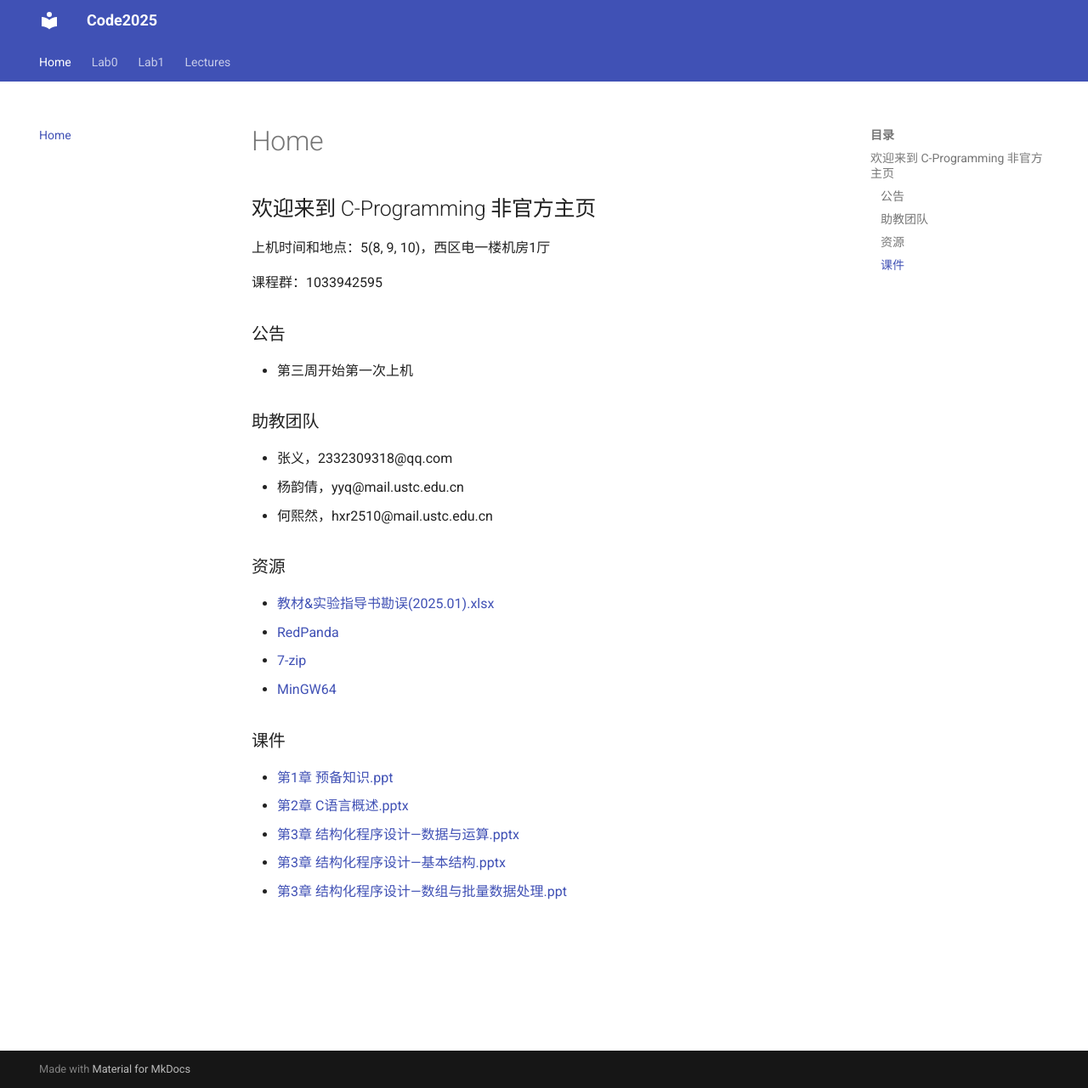
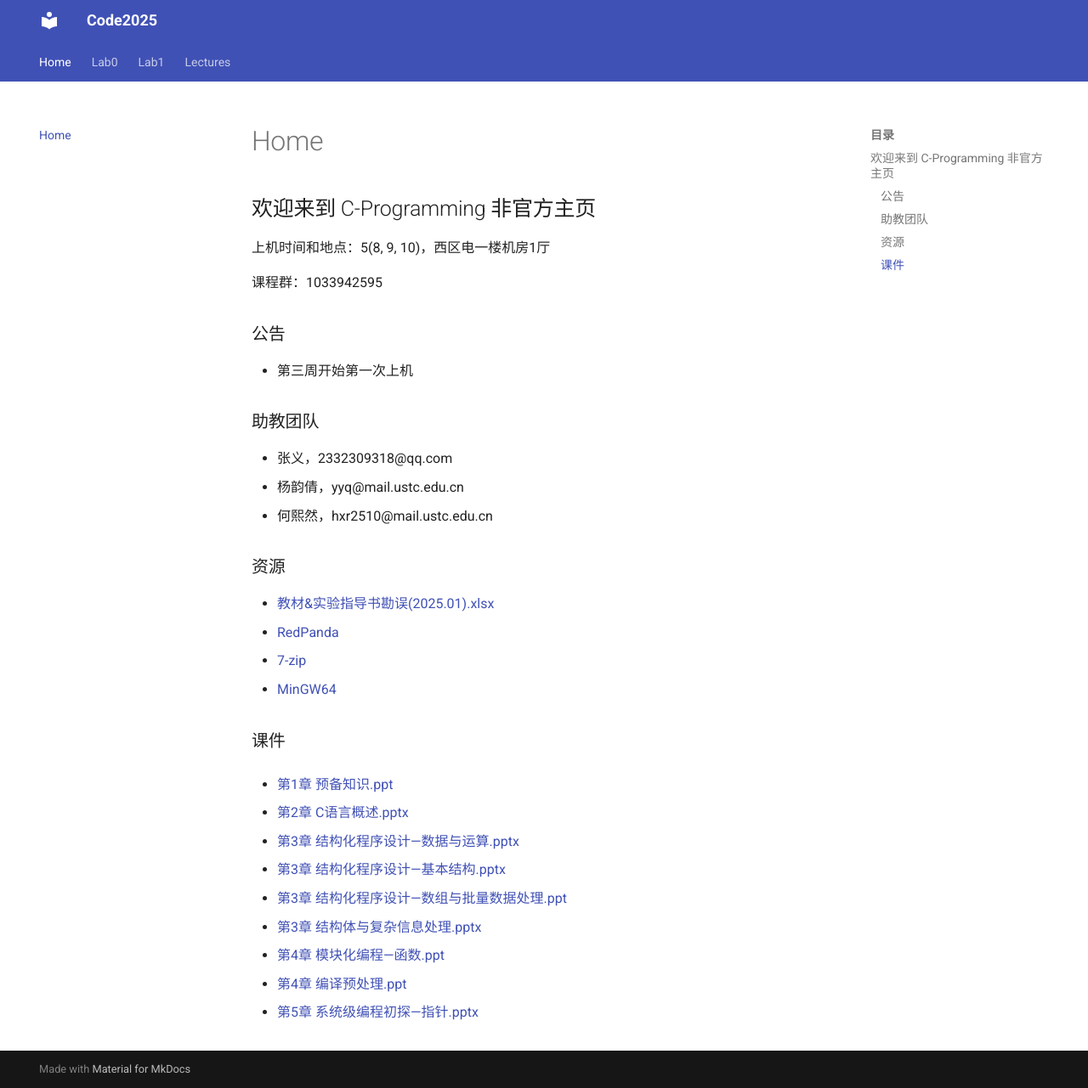
Before and after one commit to Tsincy-Peacy/Code2025, an MkDocs documentation site: the page built from docs/index.md, in a window 1280 px wide and 1281 px high. Shown: the whole window at 85% size. Built offline with MkDocs 1.6.1 and Material for MkDocs 9.7.7, drawn with Linux system fonts in a browser that asks for light colours.

Commit message:
update_slides_ch5

```diff
--- a/docs/index.md
+++ b/docs/index.md
@@ -34,7 +34,19 @@
 ### 课件
 
 - [第1章 预备知识.ppt](sliders\第1章 预备知识.ppt)
+
 - [第2章 C语言概述.pptx](sliders\第2章 C语言概述.pptx)
+
 - [第3章 结构化程序设计—数据与运算.pptx](sliders\第3章 结构化程序设计—数据与运算.pptx)
+
 - [第3章 结构化程序设计—基本结构.pptx](sliders\第3章 结构化程序设计—基本结构.pptx)
+
 - [第3章 结构化程序设计—数组与批量数据处理.ppt](sliders\第3章 结构化程序设计—数组与批量数据处理.ppt)
+
+- [第3章 结构体与复杂信息处理.pptx](sliders/第3章 结构体与复杂信息处理.pptx)
+
+- [第4章 模块化编程—函数.ppt](sliders/第4章 模块化编程—函数.ppt)
+
+- [第4章 编译预处理.ppt](sliders/第4章 编译预处理.ppt)
+
+- [第5章 系统级编程初探—指针.pptx](sliders/第5章 系统级编程初探—指针.pptx)
```
Also changed, not shown: 4 other files.
